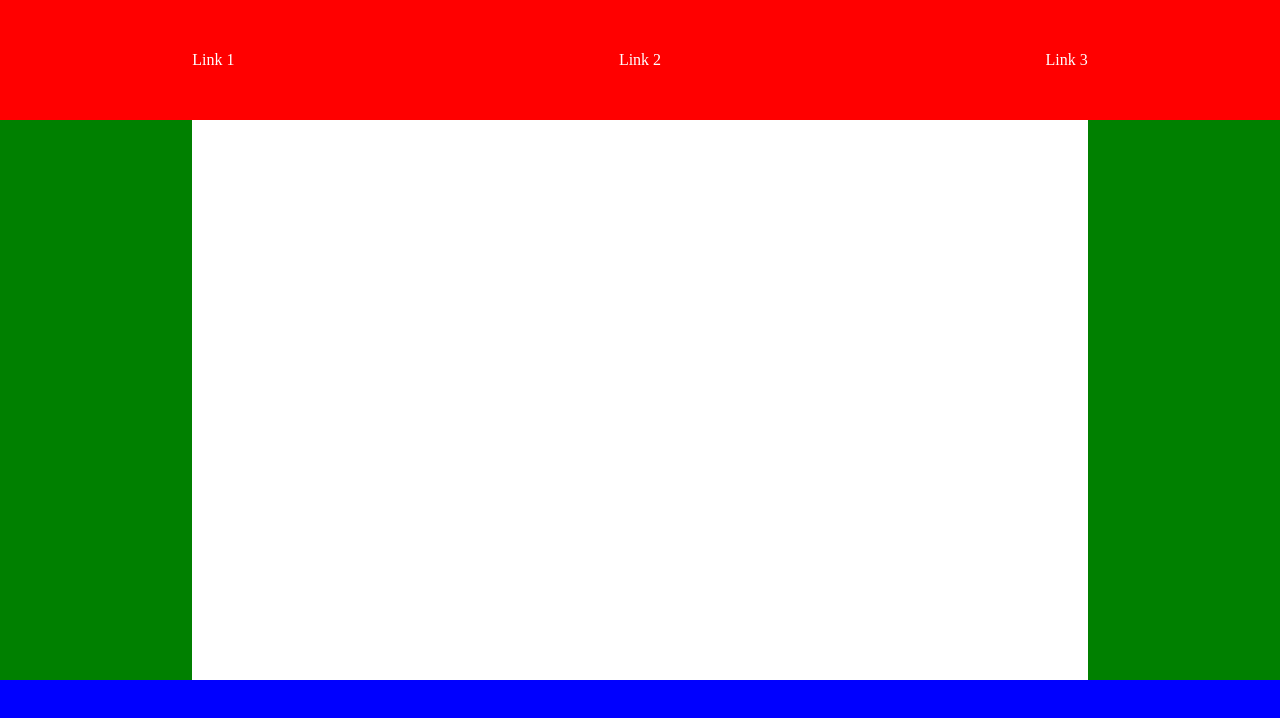
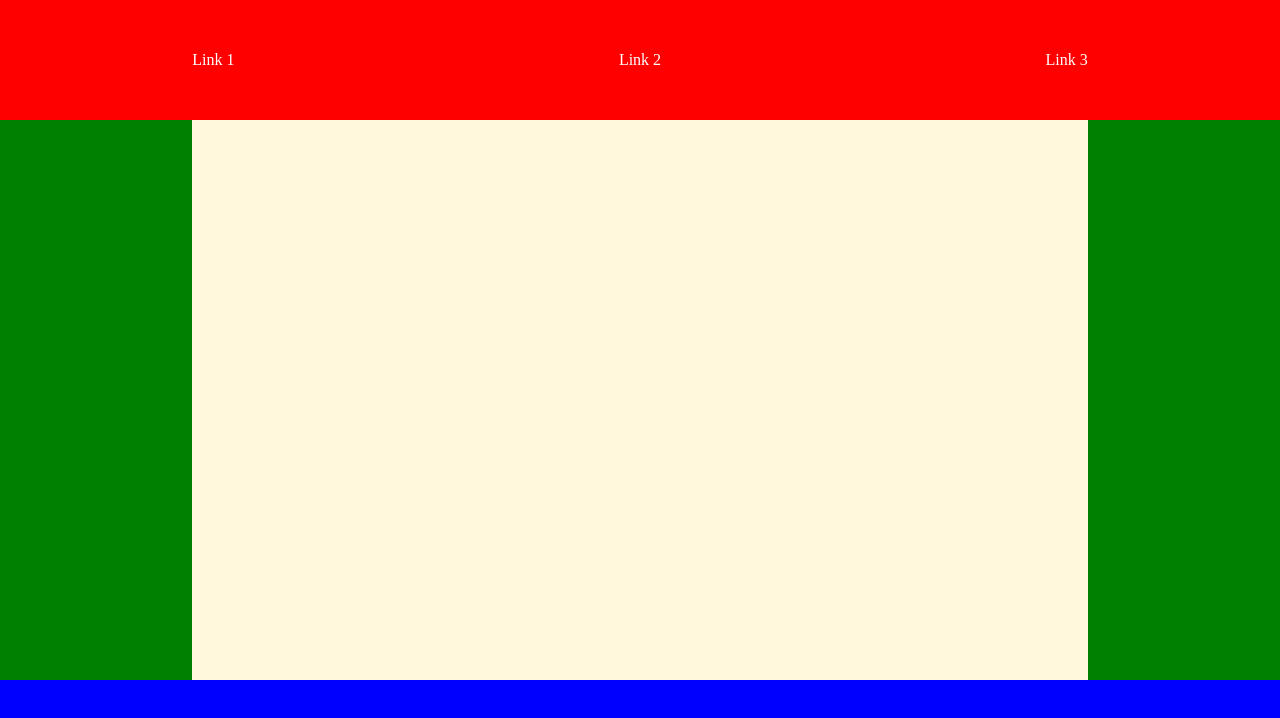
Before and after one commit to arifjamal2012/Gsap, a plain HTML site: page index.html in a window 1280 px wide. Drawn offline with nearby package versions, Linux system fonts and the light colour scheme.

Commit message:
background color added

```diff
--- a/index.html
+++ b/index.html
@@ -17,6 +17,7 @@
 				display: flex;
 				flex-direction: column;
 				overflow: hidden;
+				background-color: cornsilk;
 			}
 			.header {
 				height: 15vh;
```
